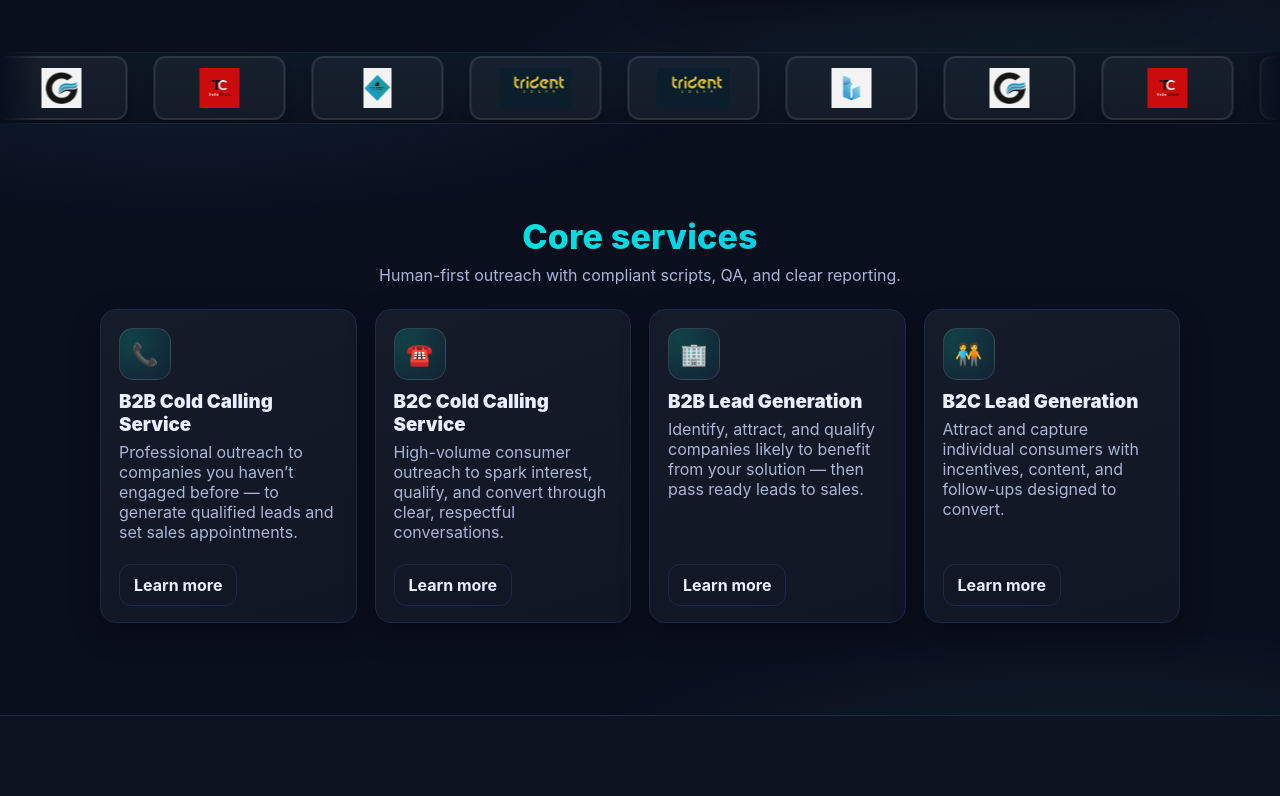
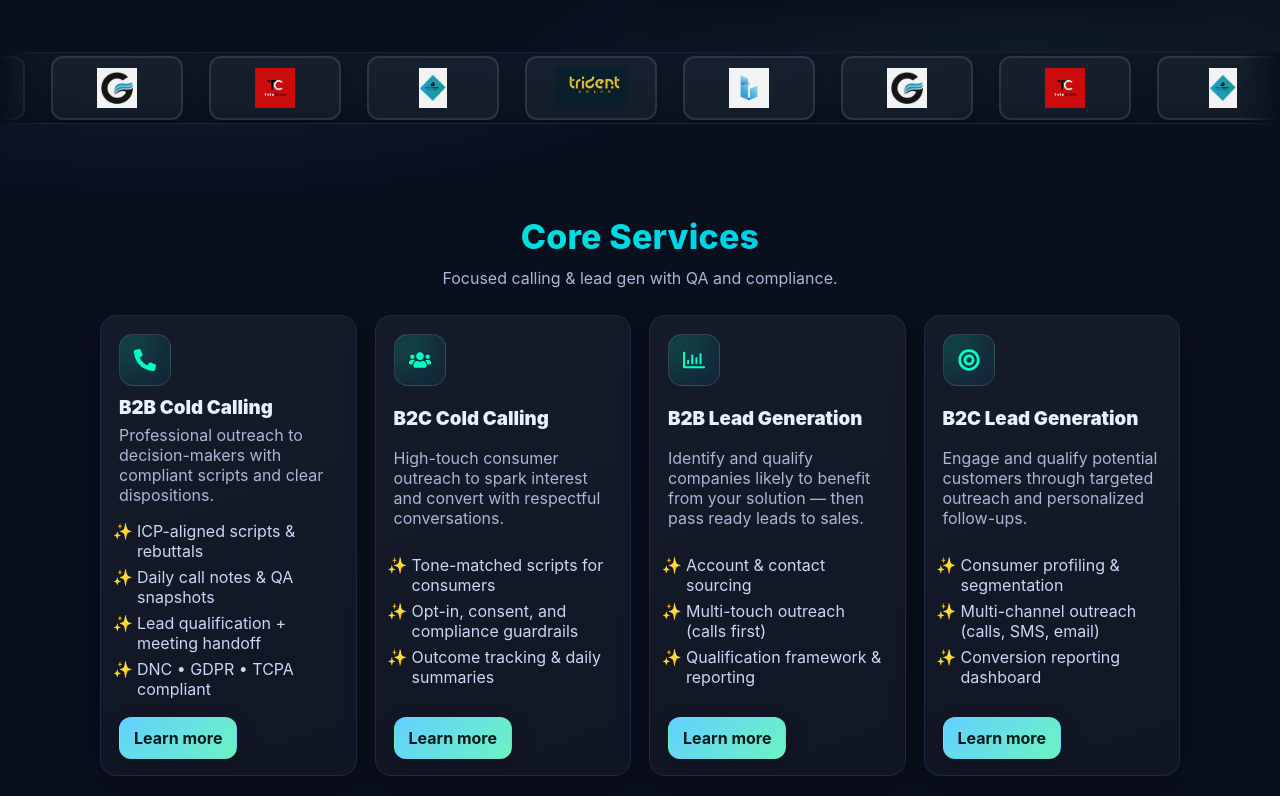
Before and after one commit to Emranrx02/Green-Tech, a React (Vite) app: page / in a window 1280 px wide. Shown: the part 540-1336 px from the top of the page. Built offline with nearby package versions, Linux system fonts and the light colour scheme.

Commit message:
Add Core Services section to Home

```diff
--- a/src/pages/Home.jsx
+++ b/src/pages/Home.jsx
@@ -16,21 +16,24 @@ import sahid from "../assets/sahid.jpg";
 import wakif from "../assets/wakif.jpeg";
 import Hasibur from "../assets/Hasibur.jpeg";
 import Emran from "../assets/Emran.jpg";
+import { FaPhoneAlt, FaUsers, FaBullseye, FaRegChartBar } from "react-icons/fa";
 
-// Replace the placeholder values below with the real CEO LinkedIn URL and WhatsApp wa.me link.
-// Example WhatsApp wa.me link format: "https://wa.me/8801XXXXXXXXX" (country code + number, no plus signs or spaces)
-const CEO_LINKEDIN = "https://www.linkedin.com/in/md-ariful-islam/"; // <-- replace with real profile
-const CEO_WHATSAPP_LINK = "https://wa.me/8801849873128"; // <-- replace with real wa.me link
+const CEO_LINKEDIN = "https://www.linkedin.com/in/md-ariful-islam/";
+const CEO_WHATSAPP_LINK = "https://wa.me/8801849873128";
+const waLink = (n) => `https://wa.me/${String(n).replace(/\D/g, "")}`; // digits only
 
 
 export default function Home() {
+  // debug: show what was actually imported
+  console.log("services:", services);
+
 
   // Create a rotated version of the sequence for the cloned track so
   // identical logos don't appear side-by-side when one track meets the other.
   // Shift by at least 1; using half the unique logos gives a good visual offset.
   return (
     <>
-      {/* ===== HERO =====++ */}
+      {/* ===== HERO ===== */}
       <section className="heroSection">
         <div className="container heroContainer">
           <Reveal className="heroText">
@@ -61,64 +64,94 @@ export default function Home() {
           </Reveal>
         </div>
       </section>
+
+      {/* ===== CLIENT LOGO BELT ===== */}
       <section className="clientsBelt">
         <div className="beltTrack">
-    <div className="logoBox"><img src={pro1} alt="client" /></div>
-    <div className="logoBox"><img src={pro2} alt="client" /></div>
-    <div className="logoBox"><img src={pro3} alt="client" /></div>
-    <div className="logoBox"><img src={pro4} alt="client" /></div>
-    <div className="logoBox"><img src={pro5} alt="client" /></div>
-  <div className="logoBox"><img src={pro1} alt="client" /></div>
-
-    {/* duplicated for seamless loop */}
-    <div className="logoBox"><img src={pro1} alt="client" /></div>
-    <div className="logoBox"><img src={pro2} alt="client" /></div>
-    <div className="logoBox"><img src={pro3} alt="client" /></div>
-    <div className="logoBox"><img src={pro4} alt="client" /></div>
-    <div className="logoBox"><img src={pro5} alt="client" /></div>
-  <div className="logoBox"><img src={pro1} alt="client" /></div>
+          {[pro1, pro2, pro3, pro4, pro5, pro1, pro2, pro3, pro4, pro5].map((img, i) => (
+            <div key={i} className="logoBox"><img src={img} alt="client" /></div>
+          ))}
         </div>
       </section>
 
-{/* ===== CORE SERVICES (cards) ===== */}
-   {/* ===== CORE SERVICES ===== */}
-<section className="coreSection section">
+      {/* 🌿 CORE SERVICES — fresh, visible */}
+<section className="section coreSection" id="core-services">
   <div className="container">
-    <div className="coreHead reveal">
-      <h2 className="h2 coreTitle">Core services</h2>
-      <p className="coreSub">Human-first outreach with compliant scripts, QA, and clear reporting.</p>
+    <div className="coreHead">
+      <h2 className="h2 coreTitle">Core Services</h2>
+      <p className="p coreSub">Focused calling &amp; lead gen with QA and compliance.</p>
     </div>
 
     <div className="coreGrid">
-      {services.slice(0,4).map((s) => (
-        <article key={s.id} className="cCard reveal">
-          <div>
-            <div className="cIcon" aria-hidden>{s.icon}</div>
-            <h3 className="cTitle">{s.title}</h3>
-            <p className="cText">{s.summary}</p>
+      <div className="cCard">
+        <div className="cIcon"><FaPhoneAlt /></div>
+        <h3 className="cTitle">B2B Cold Calling</h3>
+        <p className="cText">Professional outreach to decision-makers with compliant scripts and clear dispositions.</p>
+        <ul className="cList">
+          <li>ICP-aligned scripts & rebuttals</li>
+          <li>Daily call notes & QA snapshots</li>
+          <li>Lead qualification + meeting handoff</li>
+          <li>DNC • GDPR • TCPA compliant</li>
+        </ul>
+        <div className="cActions"><a className="btn sm" href="/b2b-cold-calling">Learn more</a></div>
       </div>
-          <div className="cActions">
-            <a className="btn sm ghost" href={`/services#${s.id}`}>Learn more</a>
+
+      <div className="cCard">
+        <div className="cIcon"><FaUsers /></div>
+        <h3 className="cTitle">B2C Cold Calling</h3>
+        <p className="cText">High-touch consumer outreach to spark interest and convert with respectful conversations.</p>
+        <ul className="cList">
+          <li>Tone-matched scripts for consumers</li>
+          <li>Opt-in, consent, and compliance guardrails</li>
+          <li>Outcome tracking & daily summaries</li>
+        </ul>
+        <div className="cActions"><a className="btn sm" href="/b2c-cold-calling">Learn more</a></div>
       </div>
-        </article>
-      ))}
+
+      <div className="cCard">
+        <div className="cIcon"><FaRegChartBar /></div>
+        <h3 className="cTitle">B2B Lead Generation</h3>
+        <p className="cText">Identify and qualify companies likely to benefit from your solution — then pass ready leads to sales.</p>
+        <ul className="cList">
+          <li>Account & contact sourcing</li>
+          <li>Multi-touch outreach (calls first)</li>
+          <li>Qualification framework & reporting</li>
+        </ul>
+        <div className="cActions"><a className="btn sm" href="/b2b-lead-generation">Learn more</a></div>
+      </div>
+
+      <div className="cCard">
+        <div className="cIcon"><FaBullseye /></div>
+        <h3 className="cTitle">B2C Lead Generation</h3>
+        <p className="cText">Engage and qualify potential customers through targeted outreach and personalized follow-ups.</p>
+        <ul className="cList">
+          <li>Consumer profiling & segmentation</li>
+          <li>Multi-channel outreach (calls, SMS, email)</li>
+          <li>Conversion reporting dashboard</li>
+        </ul>
+        <div className="cActions"><a className="btn sm" href="/b2c-lead-generation">Learn more</a></div>
+      </div>
     </div>
   </div>
 </section>
 
-  {/* ===== FEATURES (compact) ===== */}
+      {/* ===== WHY US ===== */}
       <section className="section alt whySection">
         <div className="container">
           <h2 className="h2 slim">Why teams choose us</h2>
-          <p className="whyLead p">We combine human-first calling, rigorous QA, and compliance-first processes to deliver predictable leads, clear reporting, and fast rampability — outreach that respects prospects and converts.</p>
+          <p className="whyLead p">
+            We combine human-first calling, rigorous QA, and compliance-first processes to
+            deliver predictable leads, clear reporting, and fast rampability —
+            outreach that respects prospects and converts.
+          </p>
           <Reveal className="from-right">
             <div className="grid-why">
               {[
-                {t:"Compliance-first", d:"DNC, GDPR and TCPA coverage baked into every campaign so outreach stays safe and scalable."},
-                {t:"Human-first reps", d:"Neutral accents, clear scripts, skilled rebuttals — callers trained for empathy and conversions."},
-                {t:"Clear reporting", d:"Daily call notes, QA snapshots and concise summaries so you always know what’s happening."},
-                {t:"Fast ramp", d:"Pilot to full rollout in weeks — predictable onboarding and quick scaling when you’re ready."}
-              ].map((f,i)=>(
+                { t: "Compliance-first", d: "DNC, GDPR and TCPA coverage baked into every campaign so outreach stays safe and scalable." },
+                { t: "Human-first reps", d: "Neutral accents, clear scripts, skilled rebuttals — callers trained for empathy and conversions." },
+                { t: "Clear reporting", d: "Daily call notes, QA snapshots and concise summaries so you always know what’s happening." },
+                { t: "Fast ramp", d: "Pilot to full rollout in weeks — predictable onboarding and quick scaling when you’re ready." }
+              ].map((f, i) => (
                 <div className="card" key={i}>
                   <div className="icon">✓</div>
                   <div className="fTitle">{f.t}</div>
@@ -134,7 +167,9 @@ export default function Home() {
       <section className="section reveal teamSection">
         <div className="container">
           <h2 className="h2 slim">Meet The Core Team</h2>
-          <p className="p tiny teamLead">Our leadership and delivery team working across campaigns and QA.</p>
+          <p className="p tiny teamLead">
+            Our leadership and delivery team working across campaigns and QA.
+          </p>
 
           <div className="teamRow">
             {[
@@ -143,26 +178,30 @@ export default function Home() {
               { name: "Emran Haque", role: "Chief Marketing Officer", img: Emran },
               { name: "Md Tahsinul Hoque Siddiki", role: "Community & Business Developer", img: wakif },
               { name: "Hasibur Rahman", role: "Senior custom relations Executive & trainer", img: Hasibur }
-
-
-
-
             ].map((p, i) => (
-              <Reveal className="personReveal" key={i} once={true} rootMargin="0px 0px -10% 0px">
+              <Reveal className="personReveal" key={i} once rootMargin="0px 0px -10% 0px">
                 <article className="person">
                   <img className="avatar" src={p.img} alt={p.name} />
                   <div className="name">{p.name}</div>
-                  <div className="role">{p.role.split('\n').map((l,ii)=>(<div key={ii}>{l}</div>))}</div>
+                  <div className="role">
+                    {p.role.split("\n").map((l, ii) => (
+                      <div key={ii}>{l}</div>
+                    ))}
+                  </div>
 
                   <div className="contactIcons">
                     {p.linkedin && (
                       <a className="iconBtn" href={p.linkedin} target="_blank" rel="noopener noreferrer" aria-label="LinkedIn">
-                        <svg viewBox="0 0 24 24" xmlns="http://www.w3.org/2000/svg"><path d="M19 0h-14c-2.761 0-5 2.239-5 5v14c0 2.761 2.239 5 5 5h14c2.761 0 5-2.239 5-5v-14c0-2.761-2.239-5-5-5zm-11 19h-3v-10h3v10zm-1.5-11.268c-.966 0-1.75-.786-1.75-1.752s.784-1.75 1.75-1.75 1.75.784 1.75 1.75-.784 1.752-1.75 1.752zm13.5 11.268h-3v-5.604c0-1.337-.026-3.064-1.866-3.064-1.867 0-2.154 1.459-2.154 2.97v5.698h-3v-10h2.881v1.367h.041c.401-.761 1.379-1.563 2.838-1.563 3.036 0 3.6 2 3.6 4.592v5.604z"/></svg>
+                        <svg viewBox="0 0 24 24" aria-hidden="true">
+                          <path d="M4.98 3.5A2.5 2.5 0 002.5 1 2.5 2.5 0 000 3.5 2.5 2.5 0 002.5 6 2.5 2.5 0 004.98 3.5zM0 8h5v16H0zM8 8h4.8v2.2h.1c.7-1.2 2.4-2.4 4.9-2.4C22.1 7.8 24 10 24 14.3V24h-5v-8.9c0-2.1-.1-4.8-3-4.8-3 0-3.5 2.2-3.5 4.6V24H8z" />
+                        </svg>
                       </a>
                     )}
                     {p.whatsapp && (
-                      <a className="iconBtn" href={p.whatsapp} target="_blank" rel="noopener noreferrer" aria-label="WhatsApp">
-                        <svg viewBox="0 0 24 24" xmlns="http://www.w3.org/2000/svg"><path d="M4.98 3.5C4.98 4.88 3.87 6 2.5 6S0 4.88 0 3.5 1.12 1 2.5 1 4.98 2.12 4.98 3.5zM0 8h5v16H0zM8 8h4.8v2.2h.1c.7-1.2 2.4-2.4 4.9-2.4C22.1 7.8 24 10 24 14.3V24h-5v-8.9c0-2.1-.1-4.8-3-4.8-3 0-3.5 2.2-3.5 4.6V24H8z"/></svg>
+                      <a className="iconBtn" href={waLink(p.whatsapp)} target="_blank" rel="noopener noreferrer" aria-label="WhatsApp">
+                        <svg viewBox="0 0 24 24" aria-hidden="true">
+                          <path d="M20.52 3.48A11.94 11.94 0 0012 0C5.37 0 0 5.37 0 12c0 2.11.55 4.12 1.6 5.9L0 24l6.24-1.64A11.94 11.94 0 0012 24c6.63 0 12-5.37 12-12 0-3.2-1.25-6.21-3.48-8.52zM12 22a10 10 0 01-5.72-1.74l-.41-.26-3.46.91.93-3.37-.27-.43A10 10 0 1122 12c0 5.52-4.48 10-10 10zm5.16-7.07c-.28-.14-1.64-.81-1.9-.9-.25-.09-.44-.14-.62.14-.19.28-.72.9-.88 1.08-.16.19-.33.21-.61.07-.28-.14-1.18-.44-2.25-1.41-.83-.73-1.4-1.63-1.56-1.9-.16-.28-.02-.43.12-.57.12-.12.28-.33.42-.5.14-.17.19-.28.3-.47.1-.19.05-.36-.02-.5-.07-.14-.62-1.49-.85-2.04-.22-.53-.45-.46-.62-.46-.16 0-.35-.02-.54-.02s-.5.07-.76.36c-.26.28-1 1-1 2.44s1.02 2.83 1.16 3.03c.14.19 2 3.05 4.86 4.27.68.29 1.2.46 1.6.59.67.21 1.28.18 1.76.11.54-.08 1.64-.67 1.88-1.32.23-.64.23-1.19.16-1.31-.07-.12-.26-.19-.54-.33z" />
+                        </svg>
                       </a>
                     )}
                   </div>
@@ -173,10 +212,7 @@ export default function Home() {
         </div>
       </section>
 
-
-
-
-  {/* ===== REVIEWS V2 ===== */}
+      {/* ===== REVIEWS ===== */}
       <ReviewsV2 />
 
       {/* ===== FAQ ===== */}
@@ -185,13 +221,20 @@ export default function Home() {
           <h2 className="h2 slim">FAQ</h2>
           <div className="faq">
             {[
-              {q:"Is there a trial?", a:"Yes—1-2 week pilot to align on ICP & script."},
-              {q:"Month-to-month?", a:"Flexible seats; pause seasonally."},
-              {q:"How billing works?", a:"Fixed seat fee + optional performance bonus."},
-              {q:"Compliance?", a:"GDPR • DNC • TCPA—all covered."},
-            ].map((f,i)=>(
-              <div className="item" key={i} onClick={e=>e.currentTarget.classList.toggle('open')}>
-                <div className="q">{f.q}<span>＋</span></div>
+              { q: "Is there a trial?", a: "Yes—1-2 week pilot to align on ICP & script." },
+              { q: "Month-to-month?", a: "Flexible seats; pause seasonally." },
+              { q: "How billing works?", a: "Fixed seat fee + optional performance bonus." },
+              { q: "Compliance?", a: "GDPR • DNC • TCPA—all covered." }
+            ].map((f, i) => (
+              <div
+                className="item"
+                key={i}
+                onClick={(e) => e.currentTarget.classList.toggle("open")}
+              >
+                <div className="q">
+                  {f.q}
+                  <span>＋</span>
+                </div>
                 <div className="a">{f.a}</div>
               </div>
             ))}
@@ -205,8 +248,7 @@ export default function Home() {
           <div className="ctaText">
             <h3 className="ctaTitle">🚀 Ready to Launch?</h3>
             <p className="ctaSub">
-        We build compliant, human-first outreach campaigns that convert.
-        Fast ramp, measurable results, and 24/7 support when you need it.
+              We build compliant, human-first outreach campaigns that convert. Fast ramp, measurable results, and 24/7 support when you need it.
             </p>
           </div>
           <a href="/contact" className="btn ctaBtn">Launch with Us</a>
@@ -215,5 +257,4 @@ export default function Home() {
     </>
   );
 }
-
 // sendEmail utilities moved to ../utils/sendEmail.js
```
Lines whose indentation alone changed are shown as unchanged.
